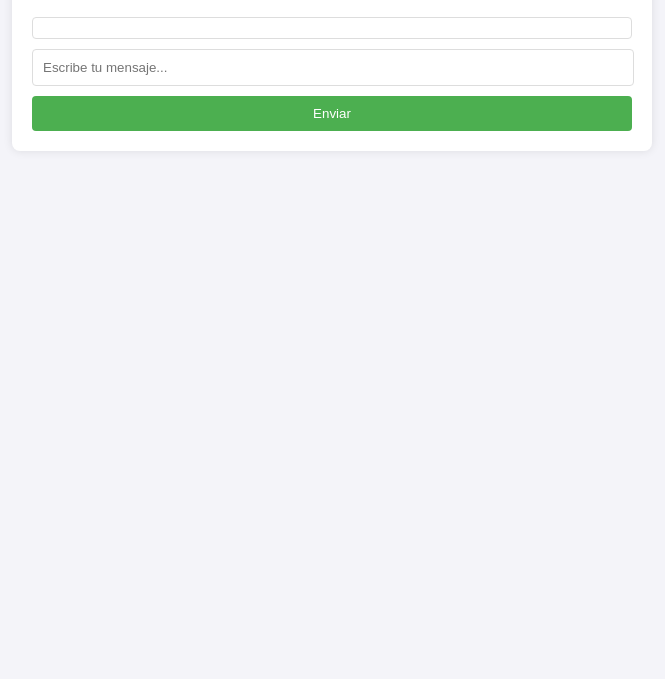
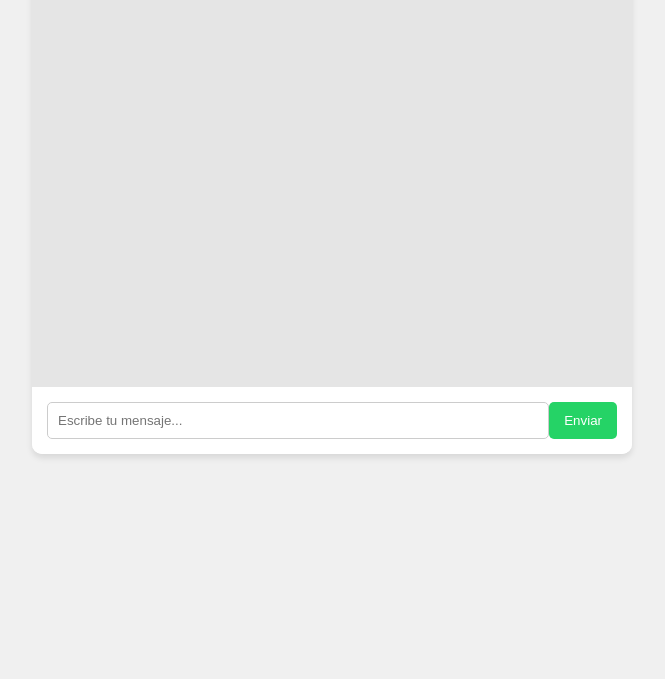
Before and after one commit to rafo022/chatgpt-backend, a website: page public/index.html in a window 1280 px wide. Shown: the part 121-800 px from the top of the page, without its empty margins (308-973 px from the left). Drawn offline with Linux system fonts and the light colour scheme.

Commit message:
cambio html

```diff
--- a/public/index.html
+++ b/public/index.html
@@ -3,94 +3,22 @@
 <head>
   <meta charset="UTF-8">
   <meta name="viewport" content="width=device-width, initial-scale=1.0">
-  <title>Chat con AI</title>
-  <style>
-    body {
-      font-family: Arial, sans-serif;
-      background-color: #f4f4f9;
-      margin: 0;
-      padding: 0;
-    }
-    .chat-container {
-      width: 100%;
-      max-width: 600px;
-      margin: 50px auto;
-      background-color: white;
-      padding: 20px;
-      border-radius: 8px;
-      box-shadow: 0 0 10px rgba(0, 0, 0, 0.1);
-    }
-    .chat-box {
-      max-height: 400px;
-      overflow-y: scroll;
-      padding: 10px;
-      border: 1px solid #ddd;
-      border-radius: 4px;
-      margin-bottom: 10px;
-    }
-    .input-box {
-      width: calc(100% - 20px);
-      padding: 10px;
-      border: 1px solid #ddd;
-      border-radius: 4px;
-      margin-bottom: 10px;
-    }
-    .send-button {
-      width: 100%;
-      padding: 10px;
-      background-color: #4CAF50;
-      color: white;
-      border: none;
-      border-radius: 4px;
-      cursor: pointer;
-    }
-    .send-button:hover {
-      background-color: #45a049;
-    }
-  </style>
+  <title>Chat de Proyecto Inmobiliario</title>
+  <link rel="stylesheet" href="/styles.css">
 </head>
 <body>
   <div class="chat-container">
-    <h2>Chat con la IA de tu Proyecto Inmobiliario</h2>
-    <div id="chat-box" class="chat-box"></div>
-    <input id="input-box" class="input-box" type="text" placeholder="Escribe tu mensaje..." />
-    <button class="send-button" onclick="sendMessage()">Enviar</button>
+    <div class="chat-header">
+      <h2>Chat de Proyecto Inmobiliario</h2>
+    </div>
+    <div class="chat-box" id="chat-box">
+      <!-- Los mensajes irán aquí -->
+    </div>
+    <div class="chat-input-container">
+      <input type="text" id="user-input" placeholder="Escribe tu mensaje...">
+      <button onclick="sendMessage()">Enviar</button>
+    </div>
   </div>
-
-  <script>
-    const chatBox = document.getElementById('chat-box');
-    const inputBox = document.getElementById('input-box');
-
-    // Función para manejar el envío del mensaje
-    async function sendMessage() {
-      const message = inputBox.value;
-      if (!message) return;
-
-      // Mostrar el mensaje del usuario
-      chatBox.innerHTML += `<div><strong>Tú:</strong> ${message}</div>`;
-      inputBox.value = ''; // Limpiar el campo de entrada
-
-      // Enviar la solicitud al backend
-      try {
-        const response = await fetch('https://chat.pantalladigital.pe’/api/chat.js, {
-          method: 'POST',
-          headers: {
-            'Content-Type': 'application/json'
-          },
-          body: JSON.stringify({ message })
-        });
-
-        const data = await response.json();
-
-        if (data.reply) {
-          // Mostrar la respuesta de la IA
-          chatBox.innerHTML += `<div><strong>AI:</strong> ${data.reply}</div>`;
-          chatBox.scrollTop = chatBox.scrollHeight; // Desplazarse hacia abajo para mostrar el nuevo mensaje
-        }
-      } catch (error) {
-        console.error('Error al enviar el mensaje:', error);
-      }
-    }
-  </script>
+  <script src="/script.js"></script>
 </body>
 </html>
--- /dev/null
+++ b/public/script.js
@@ -0,0 +1,40 @@
+const chatBox = document.getElementById("chat-box");
+
+const sendMessage = async () => {
+  const userInput = document.getElementById("user-input").value;
+  if (!userInput) return;
+
+  // Mostrar mensaje del usuario
+  addMessage(userInput, "user");
+
+  // Enviar solicitud al backend
+  try {
+    const response = await fetch('/api/chat', {
+      method: 'POST',
+      headers: {
+        'Content-Type': 'application/json',
+      },
+      body: JSON.stringify({ message: userInput })
+    });
+
+    const data = await response.json();
+    if (data.reply) {
+      // Mostrar la respuesta del bot
+      addMessage(data.reply, "bot");
+    } else {
+      addMessage("Lo siento, no pude procesar tu mensaje.", "bot");
+    }
+  } catch (error) {
+    addMessage("Hubo un error al conectar con el servidor.", "bot");
+  }
+};
+
+const addMessage = (message, sender) => {
+  const messageElement = document.createElement("div");
+  messageElement.classList.add("chat-message", sender);
+  messageElement.textContent = message;
+  chatBox.appendChild(messageElement);
+
+  // Scroll hacia abajo para mostrar el último mensaje
+  chatBox.scrollTop = chatBox.scrollHeight;
+};
--- /dev/null
+++ b/public/styles.css
@@ -0,0 +1,79 @@
+* {
+  margin: 0;
+  padding: 0;
+  box-sizing: border-box;
+}
+
+body {
+  font-family: Arial, sans-serif;
+  background-color: #f0f0f0;
+}
+
+.chat-container {
+  max-width: 600px;
+  margin: 50px auto;
+  background-color: #ffffff;
+  border-radius: 10px;
+  box-shadow: 0 4px 6px rgba(0, 0, 0, 0.1);
+  overflow: hidden;
+}
+
+.chat-header {
+  background-color: #25d366;
+  padding: 15px;
+  color: white;
+  text-align: center;
+}
+
+.chat-box {
+  height: 400px;
+  overflow-y: scroll;
+  padding: 15px;
+  background-color: #e5e5e5;
+  display: flex;
+  flex-direction: column;
+}
+
+.chat-message {
+  max-width: 80%;
+  margin-bottom: 10px;
+  padding: 10px;
+  border-radius: 10px;
+}
+
+.chat-message.user {
+  align-self: flex-end;
+  background-color: #dcf8c6;
+}
+
+.chat-message.bot {
+  align-self: flex-start;
+  background-color: #ffffff;
+  border: 1px solid #ccc;
+}
+
+.chat-input-container {
+  display: flex;
+  padding: 15px;
+  background-color: #ffffff;
+}
+
+.chat-input-container input {
+  flex: 1;
+  padding: 10px;
+  border-radius: 5px;
+  border: 1px solid #ccc;
+}
+
+.chat-input-container button {
+  background-color: #25d366;
+  color: white;
+  padding: 10px 15px;
+  border: none;
+  border-radius: 5px;
+  cursor: pointer;
+}
+
+.chat-input-container button:hover {
+  background-color: #128c7e;
+}
```
